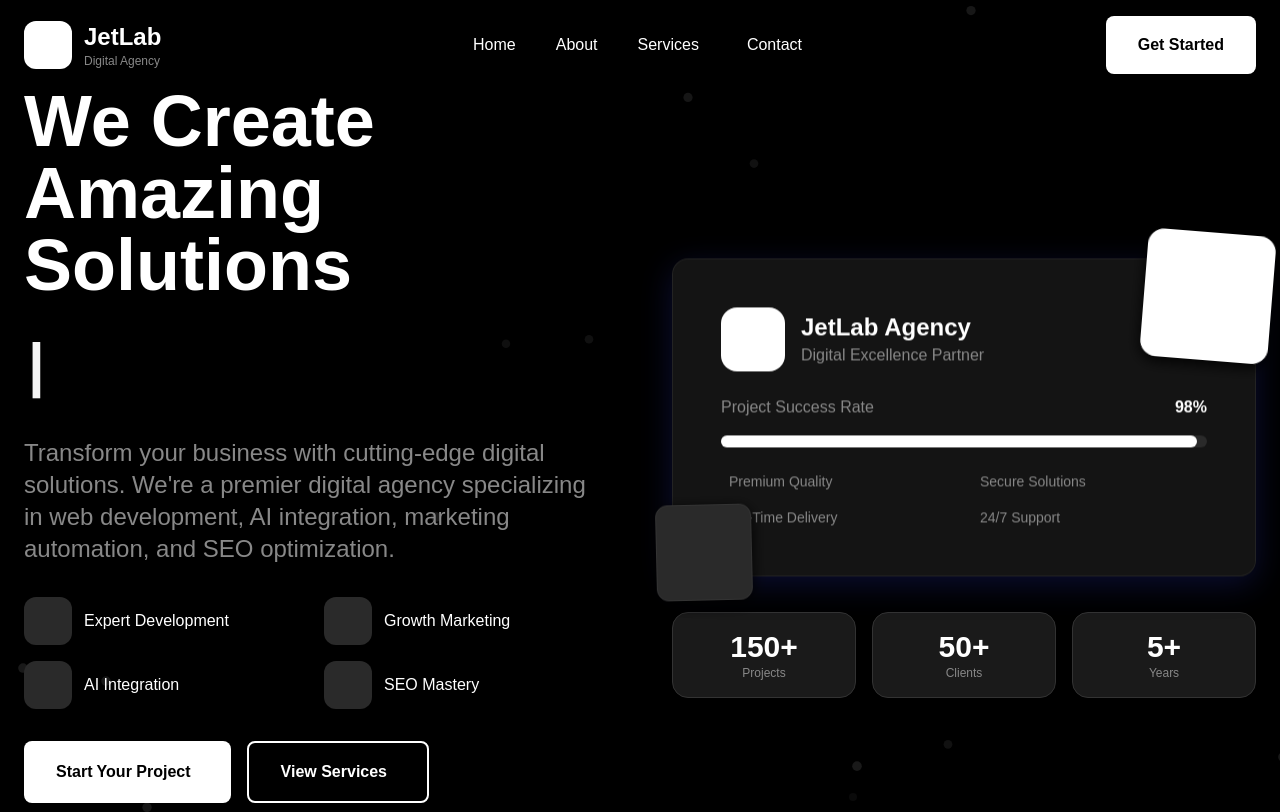
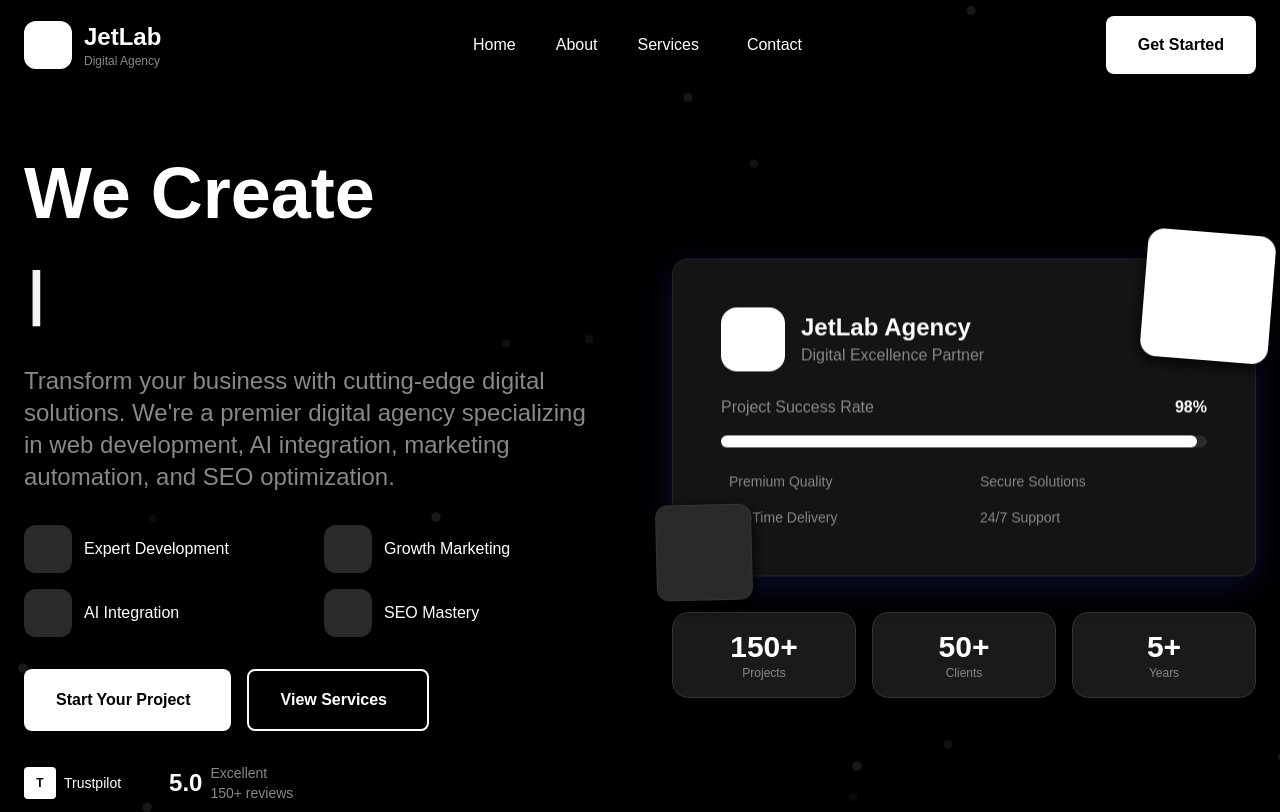
Before and after one commit to configfig/jetlab-frontend, a React (Create React App) app: page / in a window 1280 px wide. Shown: the top 812 px of the page. Built offline with nearby package versions, Linux system fonts and the light colour scheme.

Commit message:
Изменения в Hero.jsx

```diff
--- a/src/components/Hero.jsx
+++ b/src/components/Hero.jsx
@@ -127,7 +127,7 @@ const Hero = () => {
               >
                 <div className="space-y-2 lg:space-y-4">
                   <h1 className="text-5xl sm:text-6xl lg:text-7xl chakra-bold text-light leading-none">
-                    We Create Amazing Solutions
+                    We Create
                   </h1>
                   {/* Fixed width container for typewriter to prevent layout shifts */}
                   <div className="h-16 sm:h-20 lg:h-24 flex items-center">
```
